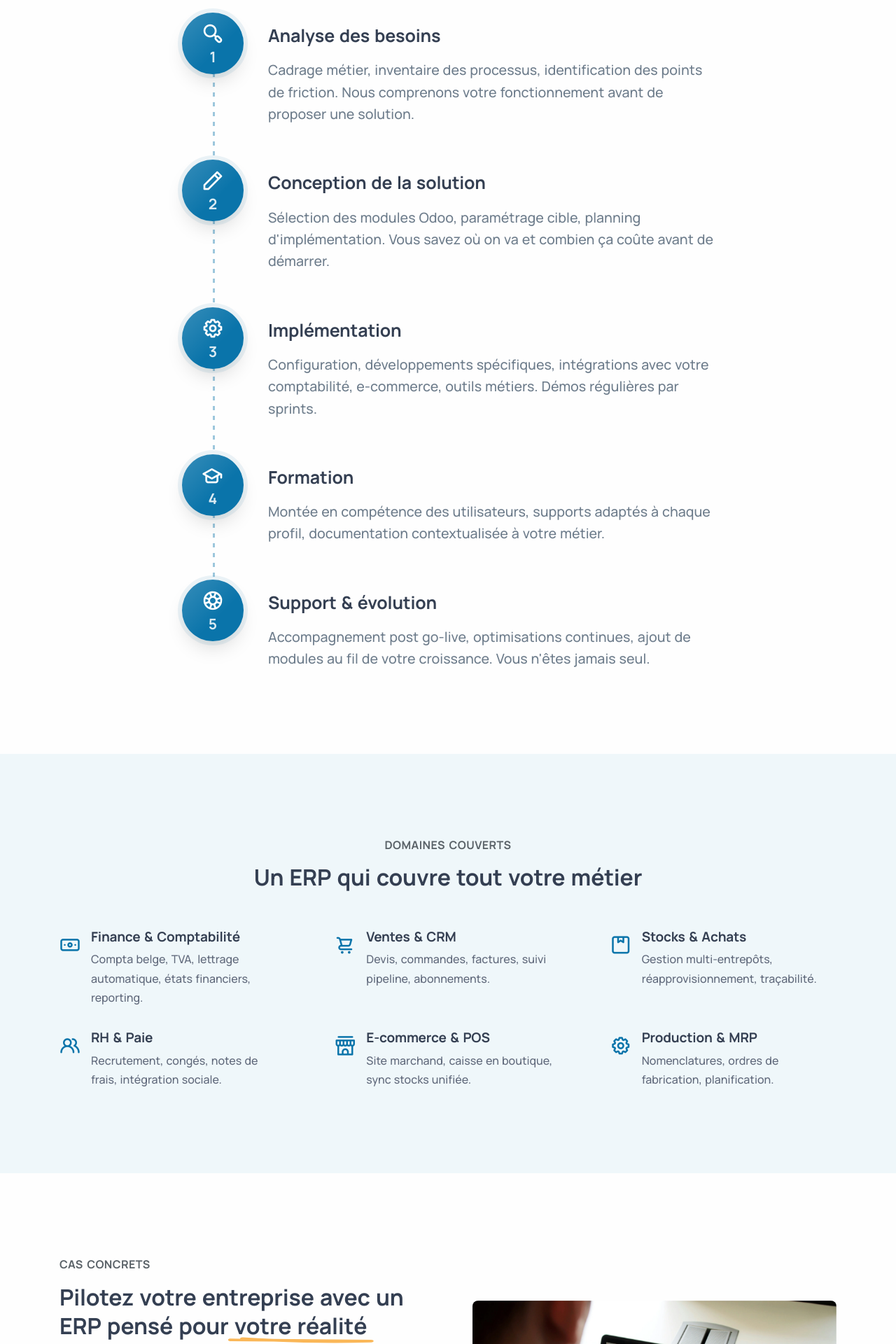
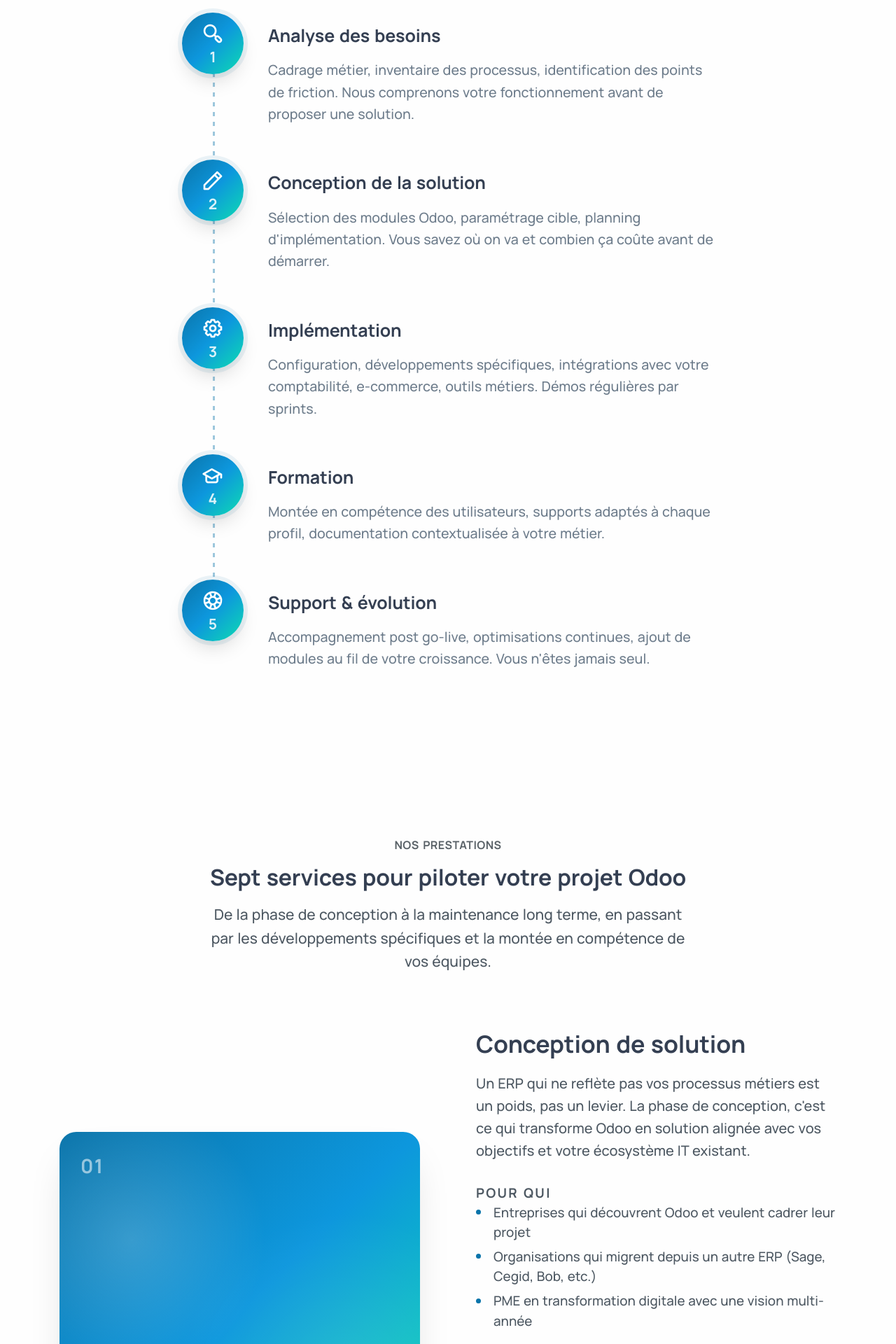
Before and after one commit to x0rn01/insight91, a PHP site: page /fr/services/erp.php in a window 1280 px wide. Shown: the part 2640-4560 px from the top of the page at 70% size. Run offline with PHP 8.4, Linux system fonts and the light colour scheme.

Commit message:
services/erp: refactor with 7 detailed services + Evolution Contract callout
Inspired by Eezee-IT structure. New CSS gradient palette (blue → teal-green)
applied to CTAs, stepper badges, service blocks, and callout.

- Replaced 'Domaines couverts' (redundant with solutions/odoo modules) with
  '7 services' alternating image/content layout: Conception, Déploiement,
  Custom dev, Formation, Maintenance, Upgrade, Audit. Each block has 'Pour qui',
  'Notre approche', 'Objectif' sections.
- Added 'Contrat d'Évolution' highlight callout (gradient bg) for long-term
  support positioning.

Co-Authored-By: Claude Opus 4.7 (1M context) <noreply@anthropic.com>

```diff
--- a/fr/services/erp.php
+++ b/fr/services/erp.php
@@ -185,8 +185,7 @@ include(__DIR__ . '/../../shared/head.php');
         flex-shrink: 0;
         width: 88px; height: 88px;
         border-radius: 50%;
-        background: var(--bs-primary);
-        background-image: linear-gradient(135deg, rgba(255,255,255,.18), transparent 60%);
+        background: var(--i91-gradient);
         color: #fff;
         display: flex;
         flex-direction: column;
@@ -216,18 +215,256 @@ include(__DIR__ . '/../../shared/head.php');
       }
     </style>
 
-    <!-- DOMAINES COUVERTS -->
-    <section class="wrapper bg-soft-primary">
+    <!-- NOS SERVICES (7 prestations détaillées) -->
+    <section class="wrapper bg-light">
       <div class="container py-14 py-md-16">
-        <h2 class="fs-16 text-uppercase text-muted mb-3 text-center">Domaines couverts</h2>
-        <h3 class="display-5 mb-10 text-center">Un ERP qui couvre tout votre métier</h3>
-        <div class="row gx-lg-8 gx-xl-12 gy-6">
-          <div class="col-md-6 col-lg-4"><div class="d-flex flex-row"><div><i class="uil uil-money-bill text-primary fs-30 me-3"></i></div><div><h4 class="mb-1">Finance &amp; Comptabilité</h4><p class="mb-0">Compta belge, TVA, lettrage automatique, états financiers, reporting.</p></div></div></div>
-          <div class="col-md-6 col-lg-4"><div class="d-flex flex-row"><div><i class="uil uil-shopping-cart text-primary fs-30 me-3"></i></div><div><h4 class="mb-1">Ventes &amp; CRM</h4><p class="mb-0">Devis, commandes, factures, suivi pipeline, abonnements.</p></div></div></div>
-          <div class="col-md-6 col-lg-4"><div class="d-flex flex-row"><div><i class="uil uil-package text-primary fs-30 me-3"></i></div><div><h4 class="mb-1">Stocks &amp; Achats</h4><p class="mb-0">Gestion multi-entrepôts, réapprovisionnement, traçabilité.</p></div></div></div>
-          <div class="col-md-6 col-lg-4"><div class="d-flex flex-row"><div><i class="uil uil-users-alt text-primary fs-30 me-3"></i></div><div><h4 class="mb-1">RH &amp; Paie</h4><p class="mb-0">Recrutement, congés, notes de frais, intégration sociale.</p></div></div></div>
-          <div class="col-md-6 col-lg-4"><div class="d-flex flex-row"><div><i class="uil uil-shop text-primary fs-30 me-3"></i></div><div><h4 class="mb-1">E-commerce &amp; POS</h4><p class="mb-0">Site marchand, caisse en boutique, sync stocks unifiée.</p></div></div></div>
-          <div class="col-md-6 col-lg-4"><div class="d-flex flex-row"><div><i class="uil uil-cog text-primary fs-30 me-3"></i></div><div><h4 class="mb-1">Production &amp; MRP</h4><p class="mb-0">Nomenclatures, ordres de fabrication, planification.</p></div></div></div>
+        <div class="text-center mb-13">
+          <h2 class="fs-16 text-uppercase text-muted mb-3">Nos prestations</h2>
+          <h3 class="display-5 mb-3">Sept services pour piloter votre projet Odoo</h3>
+          <p class="lead fs-lg mx-auto" style="max-width:680px;color:#4d5862;">De la phase de conception à la maintenance long terme, en passant par les développements spécifiques et la montée en compétence de vos équipes.</p>
+        </div>
+
+        <div class="i91-srv-list">
+
+          <!-- 1 — Conception -->
+          <article class="i91-srv">
+            <div class="i91-srv-visual">
+              <span class="i91-srv-num">01</span>
+              <i class="uil uil-clipboard-notes"></i>
+            </div>
+            <div class="i91-srv-content">
+              <h3>Conception de solution</h3>
+              <p>Un ERP qui ne reflète pas vos processus métiers est un poids, pas un levier. La phase de conception, c'est ce qui transforme Odoo en solution alignée avec vos objectifs et votre écosystème IT existant.</p>
+              <div class="i91-srv-block">
+                <p class="i91-srv-block-label">Pour qui</p>
+                <ul>
+                  <li>Entreprises qui découvrent Odoo et veulent cadrer leur projet</li>
+                  <li>Organisations qui migrent depuis un autre ERP (Sage, Cegid, Bob, etc.)</li>
+                  <li>PME en transformation digitale avec une vision multi-année</li>
+                </ul>
+              </div>
+              <div class="i91-srv-block">
+                <p class="i91-srv-block-label">Notre approche</p>
+                <ul>
+                  <li>Analyse <b>AS-IS</b> de l'existant et définition <b>TO-BE</b> ciblée</li>
+                  <li>Modélisation des workflows et des interactions entre outils</li>
+                  <li>Workshops collaboratifs avec vos équipes métier</li>
+                  <li>Recommandations d'architecture et planning chiffré (effort + ROI)</li>
+                </ul>
+              </div>
+              <div class="i91-srv-block">
+                <p class="i91-srv-block-label">Objectif</p>
+                <p>Démarrer avec une vision claire, optimisée et intégrée à votre environnement, plutôt que de naviguer à vue.</p>
+              </div>
+            </div>
+          </article>
+
+          <!-- 2 — Déploiement -->
+          <article class="i91-srv reverse">
+            <div class="i91-srv-visual">
+              <span class="i91-srv-num">02</span>
+              <i class="uil uil-rocket"></i>
+            </div>
+            <div class="i91-srv-content">
+              <h3>Déploiement &amp; intégration</h3>
+              <p>Un ERP doit fonctionner dès le premier jour, sans perte de données et sans perturbation de votre activité. C'est le métier du déploiement&nbsp;: chaque paramètre, chaque flux, chaque automatisation, optimisé pour un fonctionnement fluide.</p>
+              <div class="i91-srv-block">
+                <p class="i91-srv-block-label">Pour qui</p>
+                <ul>
+                  <li>Organisations avec un cahier des charges clair, prêtes à exécuter</li>
+                  <li>PME et grands comptes recherchant un déploiement structuré et rapide</li>
+                </ul>
+              </div>
+              <div class="i91-srv-block">
+                <p class="i91-srv-block-label">Notre approche</p>
+                <ul>
+                  <li>Installation, configuration, personnalisation des modules Odoo</li>
+                  <li>Migration sécurisée des données depuis vos systèmes existants</li>
+                  <li>Intégration avec vos outils en place (CRM, e-commerce, logistique, BI)</li>
+                  <li>Tests fonctionnels approfondis et accompagnement go-live</li>
+                </ul>
+              </div>
+              <div class="i91-srv-block">
+                <p class="i91-srv-block-label">Objectif</p>
+                <p>Un Odoo prêt à l'emploi, parfaitement intégré, optimisé pour vos équipes.</p>
+              </div>
+            </div>
+          </article>
+
+          <!-- 3 — Développement personnalisé -->
+          <article class="i91-srv">
+            <div class="i91-srv-visual">
+              <span class="i91-srv-num">03</span>
+              <i class="uil uil-code-branch"></i>
+            </div>
+            <div class="i91-srv-content">
+              <h3>Développement personnalisé</h3>
+              <p>Chaque entreprise a des besoins uniques. Quand le standard Odoo ne suffit pas, nous développons des modules sur mesure qui s'intègrent proprement, sans rendre votre instance ingérable lors des montées de version.</p>
+              <div class="i91-srv-block">
+                <p class="i91-srv-block-label">Pour qui</p>
+                <ul>
+                  <li>Organisations avec des processus spécifiques non couverts par le standard</li>
+                  <li>PME en forte croissance qui automatisent leurs flux métiers</li>
+                  <li>Entreprises intégrant Odoo dans un écosystème IT complexe</li>
+                </ul>
+              </div>
+              <div class="i91-srv-block">
+                <p class="i91-srv-block-label">Ce que nous faisons</p>
+                <ul>
+                  <li>Modules Odoo dédiés à votre métier</li>
+                  <li>Automatisation avancée des workflows et règles de gestion</li>
+                  <li>Connecteurs e-commerce, WMS, finance, logistique sur mesure</li>
+                  <li>Personnalisation des interfaces et fonctionnalités existantes</li>
+                </ul>
+              </div>
+            </div>
+          </article>
+
+          <!-- 4 — Formation -->
+          <article class="i91-srv reverse">
+            <div class="i91-srv-visual">
+              <span class="i91-srv-num">04</span>
+              <i class="uil uil-graduation-cap"></i>
+            </div>
+            <div class="i91-srv-content">
+              <h3>Formation &amp; conduite du changement</h3>
+              <p>Le meilleur ERP du monde ne sert à rien si vos utilisateurs ne se l'approprient pas. L'adoption se construit&nbsp;: avec des sessions calibrées par profil, des supports adaptés à votre métier, et un accompagnement sur les premières semaines critiques.</p>
+              <div class="i91-srv-block">
+                <p class="i91-srv-block-label">Pour qui</p>
+                <ul>
+                  <li>Organisations qui veulent un déploiement réussi (pas juste fini)</li>
+                  <li>Équipes métier qui ont besoin de formations <i>concrètes</i>, pas de démos génériques</li>
+                  <li>PME qui cherchent à développer une autonomie interne</li>
+                </ul>
+              </div>
+              <div class="i91-srv-block">
+                <p class="i91-srv-block-label">Ce que nous faisons</p>
+                <ul>
+                  <li>Modèle <b>"former le formateur"</b> pour créer des relais internes</li>
+                  <li>Sessions sur mesure ancrées dans vos processus réels</li>
+                  <li>Base de connaissance interne&nbsp;: guides rapides, captures, astuces</li>
+                  <li>Coaching post go-live pendant les premières semaines critiques</li>
+                </ul>
+              </div>
+            </div>
+          </article>
+
+          <!-- 5 — Maintenance -->
+          <article class="i91-srv">
+            <div class="i91-srv-visual">
+              <span class="i91-srv-num">05</span>
+              <i class="uil uil-shield-check"></i>
+            </div>
+            <div class="i91-srv-content">
+              <h3>Maintenance &amp; évolution</h3>
+              <p>Un ERP doit évoluer avec votre entreprise. Notre support continu garantit que votre Odoo reste stable, sécurisé et aligné avec vos objectifs — sans surprise, sans interruption.</p>
+              <div class="i91-srv-block">
+                <p class="i91-srv-block-label">Pour qui</p>
+                <ul>
+                  <li>Organisations qui visent la performance long terme</li>
+                  <li>Équipes qui veulent un support expert et de l'amélioration continue</li>
+                  <li>PME qui font évoluer leur configuration au fil de leur croissance</li>
+                </ul>
+              </div>
+              <div class="i91-srv-block">
+                <p class="i91-srv-block-label">Ce que nous faisons</p>
+                <ul>
+                  <li>Équipe support dédiée avec ticketing structuré et SLA clairs</li>
+                  <li>Optimisations régulières et recommandations de nouvelles features</li>
+                  <li>Conseils proactifs sur les montées de version et la scalabilité</li>
+                  <li>Accès à notre <b>Contrat d'Évolution</b> pour la sérénité long terme</li>
+                </ul>
+              </div>
+            </div>
+          </article>
+
+          <!-- 6 — Upgrade -->
+          <article class="i91-srv reverse">
+            <div class="i91-srv-visual">
+              <span class="i91-srv-num">06</span>
+              <i class="uil uil-arrow-circle-up"></i>
+            </div>
+            <div class="i91-srv-content">
+              <h3>Mise à niveau Odoo</h3>
+              <p>Les nouvelles versions d'Odoo apportent des améliorations significatives — IA prédictive, dispatch logistique, performance — mais une migration mérite d'être préparée. On planifie, on teste, on bascule en douceur.</p>
+              <div class="i91-srv-block">
+                <p class="i91-srv-block-label">Pour qui</p>
+                <ul>
+                  <li>Entreprises sur Odoo 16 ou antérieur, hors fenêtre de support</li>
+                  <li>Organisations qui veulent profiter des dernières features (IA, mobile)</li>
+                  <li>Sociétés avec des modules custom qui demandent une migration sécurisée</li>
+                </ul>
+              </div>
+              <div class="i91-srv-block">
+                <p class="i91-srv-block-label">Ce que nous faisons</p>
+                <ul>
+                  <li>Audit technique et fonctionnel de votre configuration actuelle</li>
+                  <li>Path de migration adapté à votre code et à vos enjeux métier</li>
+                  <li>Tests de compatibilité et validation avant bascule</li>
+                  <li>Optimisation post-upgrade et ré-adoption utilisateur</li>
+                </ul>
+              </div>
+            </div>
+          </article>
+
+          <!-- 7 — Audit -->
+          <article class="i91-srv">
+            <div class="i91-srv-visual">
+              <span class="i91-srv-num">07</span>
+              <i class="uil uil-search-alt"></i>
+            </div>
+            <div class="i91-srv-content">
+              <h3>Audit ERP</h3>
+              <p>Un Odoo mal configuré peut devenir un frein plutôt qu'un accélérateur. Notre audit identifie les failles, optimise les processus, et sécurise votre instance — avec un plan d'action priorisé à la clé.</p>
+              <div class="i91-srv-block">
+                <p class="i91-srv-block-label">Pour qui</p>
+                <ul>
+                  <li>Entreprises déjà sur Odoo qui veulent une évaluation complète</li>
+                  <li>Organisations ayant travaillé avec un autre intégrateur, en quête d'une analyse indépendante</li>
+                  <li>Sociétés qui veulent renforcer sécurité, performance et adoption</li>
+                </ul>
+              </div>
+              <div class="i91-srv-block">
+                <p class="i91-srv-block-label">Ce que nous faisons</p>
+                <ul>
+                  <li>Analyse technique et fonctionnelle&nbsp;: configuration, performance, flux</li>
+                  <li>Évaluation sécurité&nbsp;: permissions, accès critiques, conformité</li>
+                  <li>Audit d'adoption&nbsp;: usage réel et zones d'amélioration</li>
+                  <li>Recommandations priorisées avec plan d'action chiffré</li>
+                </ul>
+              </div>
+            </div>
+          </article>
+
+        </div>
+      </div>
+    </section>
+
+    <!-- CONTRAT D'ÉVOLUTION -->
+    <section class="wrapper bg-light">
+      <div class="container pb-14 pb-md-16">
+        <div class="i91-callout">
+          <span class="i91-callout-eyebrow">Support long terme</span>
+          <h2>Le Contrat d'Évolution</h2>
+          <p>Un ERP performant ne s'arrête pas à sa mise en place. Odoo évolue, votre entreprise aussi&nbsp;— notre contrat garantit que votre instance reste alignée, sécurisée et toujours en avance d'un pas.</p>
+          <div class="i91-callout-grid">
+            <div class="i91-callout-feat">
+              <i class="uil uil-headphones-alt"></i>
+              <h4>Support réactif</h4>
+              <p>Questions, bugs, ajustements&nbsp;— une équipe dédiée et un ticketing structuré.</p>
+            </div>
+            <div class="i91-callout-feat">
+              <i class="uil uil-sync"></i>
+              <h4>Updates inclus</h4>
+              <p>Montées de version et patchs de sécurité, sans frais surprise.</p>
+            </div>
+            <div class="i91-callout-feat">
+              <i class="uil uil-chart-line"></i>
+              <h4>Optimisations continues</h4>
+              <p>Monitoring proactif et recommandations régulières d'évolution.</p>
+            </div>
+          </div>
+          <a href="/fr/contact" class="btn btn-light rounded-pill">Découvrir le contrat <i class="uil uil-arrow-right ms-1"></i></a>
         </div>
       </div>
     </section>
--- a/shared/head.php
+++ b/shared/head.php
@@ -69,14 +69,184 @@ $pageUrl = $baseUrl . '/' . $lang . '/' . $pagePath;
 
     <!-- Insight 91 overrides -->
     <style>
-      /* Darker primary for WCAG AA contrast (4.5:1). The aqua palette default
-         #54a8c7 only hits 2.69:1 on white, failing accessibility. */
+      /* Darker primary for WCAG AA contrast + brand gradient palette */
       :root {
         --bs-primary: #0a74aa;
         --bs-primary-rgb: 10, 116, 170;
+        /* Brand gradient — blue → teal-green */
+        --i91-c1: #0a74aa;
+        --i91-c2: #0c8bcc;
+        --i91-c3: #0d97dd;
+        --i91-c4: #0dddb1;
+        --i91-c5: #0ccca3;
+        --i91-c6: #0aaa88;
+        --i91-gradient: linear-gradient(135deg, #0a74aa 0%, #0d97dd 50%, #0dddb1 100%);
       }
       /* Override muted gray that also fails contrast (#aab0bc → #6c757d) */
       .text-muted { color: #5a6268 !important; }
+
+      /* ===== Services detail blocks (alternating image/content) ===== */
+      .i91-srv-list {
+        display: flex;
+        flex-direction: column;
+        gap: 5rem;
+      }
+      .i91-srv {
+        display: grid;
+        grid-template-columns: 1fr 1fr;
+        gap: 4rem;
+        align-items: center;
+      }
+      .i91-srv.reverse > .i91-srv-visual { order: 2; }
+      .i91-srv-visual {
+        position: relative;
+        aspect-ratio: 1 / 1;
+        border-radius: 24px;
+        background: var(--i91-gradient);
+        display: flex;
+        align-items: center;
+        justify-content: center;
+        overflow: hidden;
+        box-shadow: 0 30px 60px -20px rgba(15,18,24,.18);
+      }
+      .i91-srv-visual::after {
+        content: '';
+        position: absolute; inset: 0;
+        background-image:
+          radial-gradient(circle at 20% 30%, rgba(255,255,255,.18) 0%, transparent 35%),
+          radial-gradient(circle at 80% 70%, rgba(255,255,255,.1) 0%, transparent 45%);
+        pointer-events: none;
+      }
+      .i91-srv-visual i {
+        font-size: 6rem;
+        color: rgba(255,255,255,.95);
+        position: relative;
+        z-index: 1;
+      }
+      .i91-srv-num {
+        position: absolute;
+        top: 1.25rem; left: 1.5rem;
+        font-size: 1.4rem;
+        font-weight: 800;
+        color: rgba(255,255,255,.55);
+        letter-spacing: .05em;
+        z-index: 2;
+      }
+      .i91-srv-content h3 {
+        font-size: 1.7rem;
+        font-weight: 700;
+        margin-bottom: 1rem;
+        line-height: 1.2;
+      }
+      .i91-srv-content > p {
+        color: #4d5862;
+        margin-bottom: 1.5rem;
+        font-size: 1rem;
+        line-height: 1.6;
+      }
+      .i91-srv-block { margin-bottom: 1.25rem; }
+      .i91-srv-block-label {
+        font-size: .7rem;
+        font-weight: 700;
+        letter-spacing: .12em;
+        text-transform: uppercase;
+        color: var(--bs-primary);
+        margin-bottom: .5rem;
+      }
+      .i91-srv-block ul {
+        list-style: none;
+        padding: 0;
+        margin: 0;
+      }
+      .i91-srv-block li {
+        position: relative;
+        padding-left: 1.25rem;
+        margin-bottom: .35rem;
+        color: #4d5862;
+        font-size: .94rem;
+        line-height: 1.5;
+      }
+      .i91-srv-block li::before {
+        content: '';
+        position: absolute;
+        left: 0; top: .55em;
+        width: .35rem; height: .35rem;
+        background: var(--bs-primary);
+        border-radius: 50%;
+      }
+      .i91-srv-block p { color: #4d5862; font-size: .94rem; line-height: 1.5; margin: 0; }
+      @media (max-width: 991.98px) {
+        .i91-srv-list { gap: 3rem; }
+        .i91-srv {
+          grid-template-columns: 1fr;
+          gap: 1.5rem;
+        }
+        .i91-srv.reverse > .i91-srv-visual { order: 0; }
+        .i91-srv-visual { aspect-ratio: 16 / 10; max-height: 240px; }
+        .i91-srv-visual i { font-size: 3.5rem; }
+        .i91-srv-content h3 { font-size: 1.35rem; }
+      }
+
+      /* ===== Highlight callout block (Contrat d'évolution) ===== */
+      .i91-callout {
+        position: relative;
+        border-radius: 28px;
+        padding: 3rem 3rem;
+        background: var(--i91-gradient);
+        color: #fff;
+        overflow: hidden;
+      }
+      .i91-callout::before {
+        content: '';
+        position: absolute;
+        top: -100px; right: -100px;
+        width: 350px; height: 350px;
+        background: radial-gradient(circle, rgba(255,255,255,.18) 0%, transparent 60%);
+        border-radius: 50%;
+        pointer-events: none;
+      }
+      .i91-callout > * { position: relative; z-index: 1; }
+      .i91-callout-eyebrow {
+        display: inline-block;
+        padding: .35rem .85rem;
+        font-size: .7rem;
+        font-weight: 700;
+        letter-spacing: .12em;
+        text-transform: uppercase;
+        background: rgba(255,255,255,.2);
+        color: #fff;
+        border-radius: 999px;
+        margin-bottom: 1.25rem;
+      }
+      .i91-callout h2 {
+        font-size: 2rem;
+        font-weight: 700;
+        line-height: 1.2;
+        margin-bottom: 1rem;
+      }
+      .i91-callout p { font-size: 1.05rem; line-height: 1.6; opacity: .95; margin-bottom: 1.5rem; }
+      .i91-callout-grid {
+        display: grid;
+        grid-template-columns: repeat(3, 1fr);
+        gap: 1.5rem;
+        margin-bottom: 2rem;
+      }
+      .i91-callout-feat {
+        padding: 1.25rem;
+        background: rgba(255,255,255,.12);
+        backdrop-filter: blur(4px);
+        border-radius: 14px;
+      }
+      .i91-callout-feat i { font-size: 1.5rem; margin-bottom: .5rem; display: block; }
+      .i91-callout-feat h4 { font-size: 1rem; font-weight: 700; margin-bottom: .35rem; color: #fff; }
+      .i91-callout-feat p { font-size: .85rem; line-height: 1.45; opacity: .9; margin: 0; }
+      @media (max-width: 767.98px) {
+        .i91-callout { padding: 2rem 1.5rem; border-radius: 20px; }
+        .i91-callout::before { width: 220px; height: 220px; top: -60px; right: -60px; }
+        .i91-callout h2 { font-size: 1.5rem; }
+        .i91-callout-grid { grid-template-columns: 1fr; gap: .75rem; }
+        .i91-callout-feat { padding: 1rem; }
+      }
 
       /* Stronger dark overlay for heroes that use light background photos
          (default bg-overlay is only 50% black, not enough on light images). */
@@ -110,12 +280,11 @@ $pageUrl = $baseUrl . '/' . $lang . '/' . $pagePath;
         font-weight: 600;
         line-height: 1;
         color: #fff !important;
-        background: var(--bs-primary);
-        background-image: linear-gradient(135deg, var(--bs-primary) 0%, rgba(0,0,0,.18) 100%);
+        background: var(--i91-gradient);
         border: none;
         border-radius: 999px;
         box-shadow:
-          0 12px 28px -6px rgba(var(--bs-primary-rgb), .55),
+          0 12px 28px -6px rgba(var(--bs-primary-rgb), .45),
           0 4px 12px rgba(15,18,24,.10);
         text-decoration: none;
         transition: transform .25s ease, box-shadow .25s ease, gap .25s ease;
```
Also changed, not shown: en/services/erp.php (+243 -13 lines).
